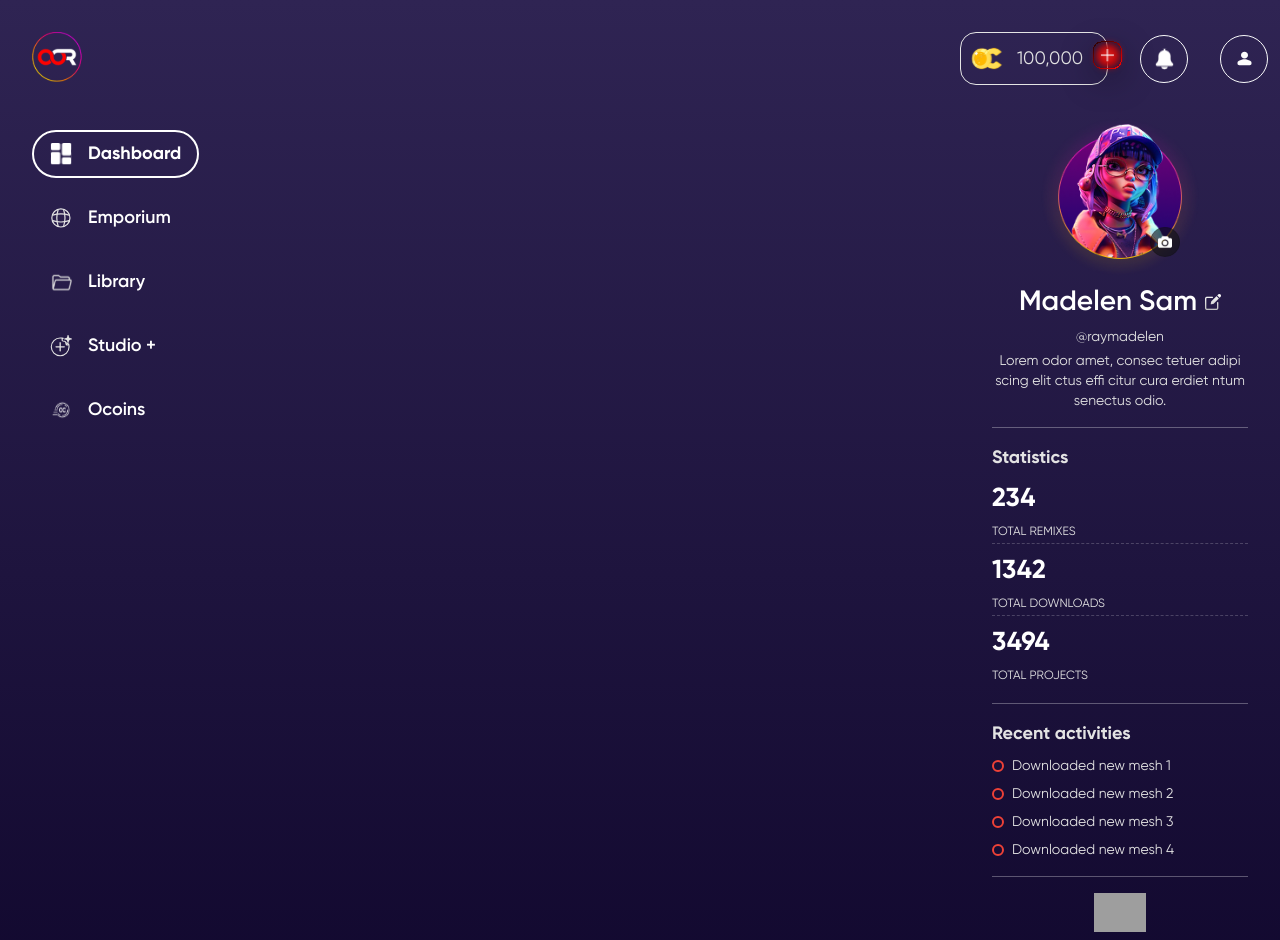
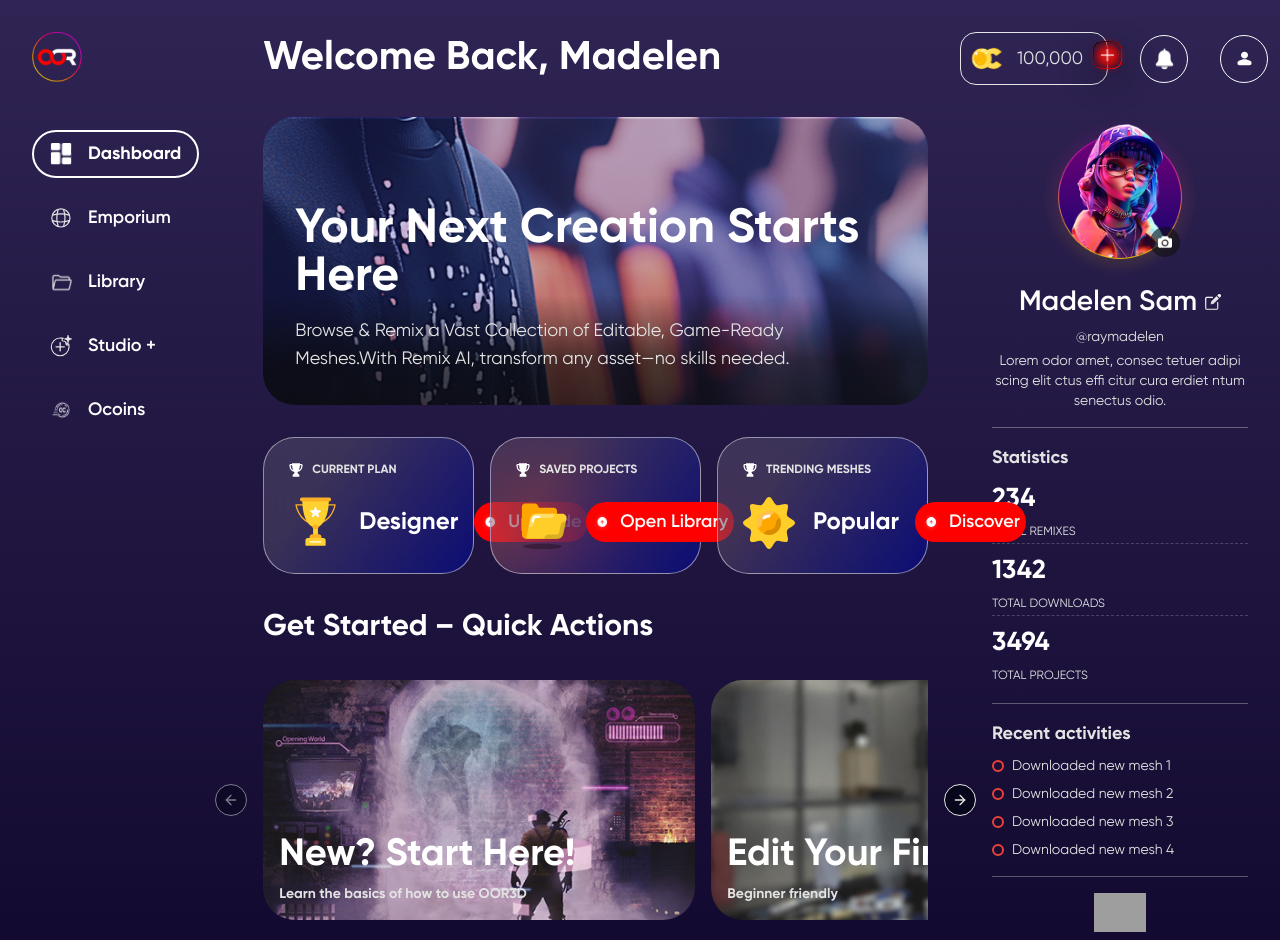
Before and after one commit to mehdi049/gamified-dashboard, a Next.js app: page / in a window 1280 px wide. Shown: the top 940 px of the page. Built offline with nearby package versions, Linux system fonts and the light colour scheme; grey boxes are pictures that could not be loaded.

Commit message:
Add new SVG icons for trophy and flower; update layout with highlight items and carousel

```diff
--- a/src/app/layout.tsx
+++ b/src/app/layout.tsx
@@ -1,6 +1,8 @@
 import type { Metadata } from 'next'
 import localFont from 'next/font/local'
 import './globals.css'
+import { Navbar } from '@/components/navbar'
+import { RightSidebar } from '@/components/right-sidebar'
 
 const gilroyFont = localFont({
   display: 'swap',
@@ -42,12 +44,14 @@ export default function RootLayout({
   return (
     <html lang="en">
       <body
-        className={`${gilroyFont.variable} font-gilroy flex min-h-screen w-full justify-between gap-4 py-8 antialiased md:gap-12`}
+        className={`${gilroyFont.variable} font-gilroy flex min-h-screen w-full justify-between py-8 antialiased`}
         style={{
           background: 'linear-gradient(180deg, #2F2453 0%, #0D0429 100%)',
         }}
       >
+        <Navbar />
         {children}
+        <RightSidebar />
       </body>
     </html>
   )
--- a/src/app/page.tsx
+++ b/src/app/page.tsx
@@ -1,12 +1,161 @@
-import { Navbar } from '@/components/navbar'
-import { RightSidebar } from '@/components/right-sidebar'
+import { Button } from '@/components/ui/button'
+import {
+  Carousel,
+  CarouselContent,
+  CarouselItem,
+  CarouselNext,
+  CarouselPrevious,
+} from '@/components/ui/carousel'
+import H1 from '@/components/ui/typography/h1'
+import H2 from '@/components/ui/typography/h2'
+import H3 from '@/components/ui/typography/h3'
+import H5 from '@/components/ui/typography/h5'
+import Image from 'next/image'
 
 export default function Home() {
+  const HightLightItems = [
+    {
+      title: 'CURRENT PLAN',
+      icon: 'trophy-gold',
+      text: 'Designer',
+      ctaText: 'Upgrade',
+    },
+    {
+      title: 'Saved projects',
+      icon: 'folder-gold',
+      ctaText: 'Open Library ',
+    },
+    {
+      title: 'TRENDING MESHES',
+      icon: 'flower-gold',
+      text: 'Popular',
+      ctaText: 'Discover',
+    },
+  ]
   return (
     <>
-      <Navbar />
-      <div className="main-content grow px-8"></div>
-      <RightSidebar />
+      <div className="main-content grow space-y-8 px-8">
+        <H2 className="text-white">Welcome Back, Madelen</H2>
+
+        <div
+          className="flex h-72 w-full flex-col justify-end rounded-4xl bg-white bg-cover bg-center p-8"
+          style={{ backgroundImage: 'url(/img/bg-banner.png)' }}
+        >
+          <div className="space-y-4">
+            <H1 className="text-white">Your Next Creation Starts Here</H1>
+            <p className="max-w-xl text-lg">
+              Browse & Remix a Vast Collection of Editable, Game-Ready
+              Meshes.With Remix AI, transform any asset—no skills needed.
+            </p>
+          </div>
+        </div>
+
+        <div className="grid grid-cols-3 items-center gap-4">
+          {HightLightItems.map((item, index) => (
+            <HightLightItem
+              key={index}
+              title={item.title}
+              icon={item.icon}
+              text={item.text}
+              ctaText={item.ctaText}
+            />
+          ))}
+        </div>
+
+        <H3 className="text-white">Get Started – Quick Actions</H3>
+
+        <Carousel>
+          <CarouselContent>
+            <CarouselItem className="max-w-md">
+              <ActionItem
+                background="action-img1"
+                title="New? Start Here!"
+                text="Learn the basics of how to use OOR3D"
+              />
+            </CarouselItem>
+
+            <CarouselItem className="max-w-md">
+              <ActionItem
+                background="action-img2"
+                title="Edit Your First Mesh"
+                text="Beginner friendly"
+              />
+            </CarouselItem>
+
+            <CarouselItem className="max-w-md">
+              <ActionItem
+                background="action-img3"
+                title="Upload on IMVU"
+                text="Learn how to upload the remixed mesh"
+              />
+            </CarouselItem>
+          </CarouselContent>
+          <CarouselPrevious />
+          <CarouselNext />
+        </Carousel>
+      </div>
     </>
   )
 }
+
+interface HightLightItemProps {
+  title: string
+  text?: string
+  icon: string
+  ctaText: string
+}
+const HightLightItem = ({
+  title,
+  text,
+  icon,
+  ctaText,
+}: HightLightItemProps) => {
+  return (
+    <div
+      className="space-y-4 rounded-4xl border border-white/50 p-6"
+      style={{
+        background:
+          'linear-gradient(126.6deg, rgba(255, 255, 255, 0.12) 28.69%, rgba(0, 8, 153, 0.6) 100%)',
+        backdropFilter: 'blur(50px)',
+      }}
+    >
+      <H5 className="flex items-center gap-2 uppercase">
+        <Image src="/svg/trophy.svg" width={16} height={16} alt={title} />{' '}
+        {title}
+      </H5>
+      <div className="flex w-full items-center justify-between gap-4">
+        <Image src={`/svg/${icon}.svg`} width={55} height={55} alt={title} />{' '}
+        {text && <span className="text-2xl font-bold text-white">{text}</span>}
+        <Button>
+          <Image
+            src="/svg/arrow-top-bg-white.svg"
+            width={20}
+            height={20}
+            alt="arrow-top"
+          />
+          {ctaText}
+        </Button>
+      </div>
+    </div>
+  )
+}
+
+interface ActionItemProps {
+  background: string
+  title: string
+  text: string
+}
+
+const ActionItem = ({ background, title, text }: ActionItemProps) => {
+  return (
+    <div
+      className="flex h-60 flex-col justify-end gap-4 rounded-4xl bg-cover bg-center p-4"
+      style={{ backgroundImage: `url(/img/${background}.png)` }}
+    >
+      <div>
+        <p className="text-[38px] font-bold text-white">{title}</p>
+        <p className="text-sm font-bold">{text}</p>
+      </div>
+    </div>
+  )
+}
```
Also changed, not shown: public/svg/flower-gold.svg (added), public/svg/trophy.svg (added).
